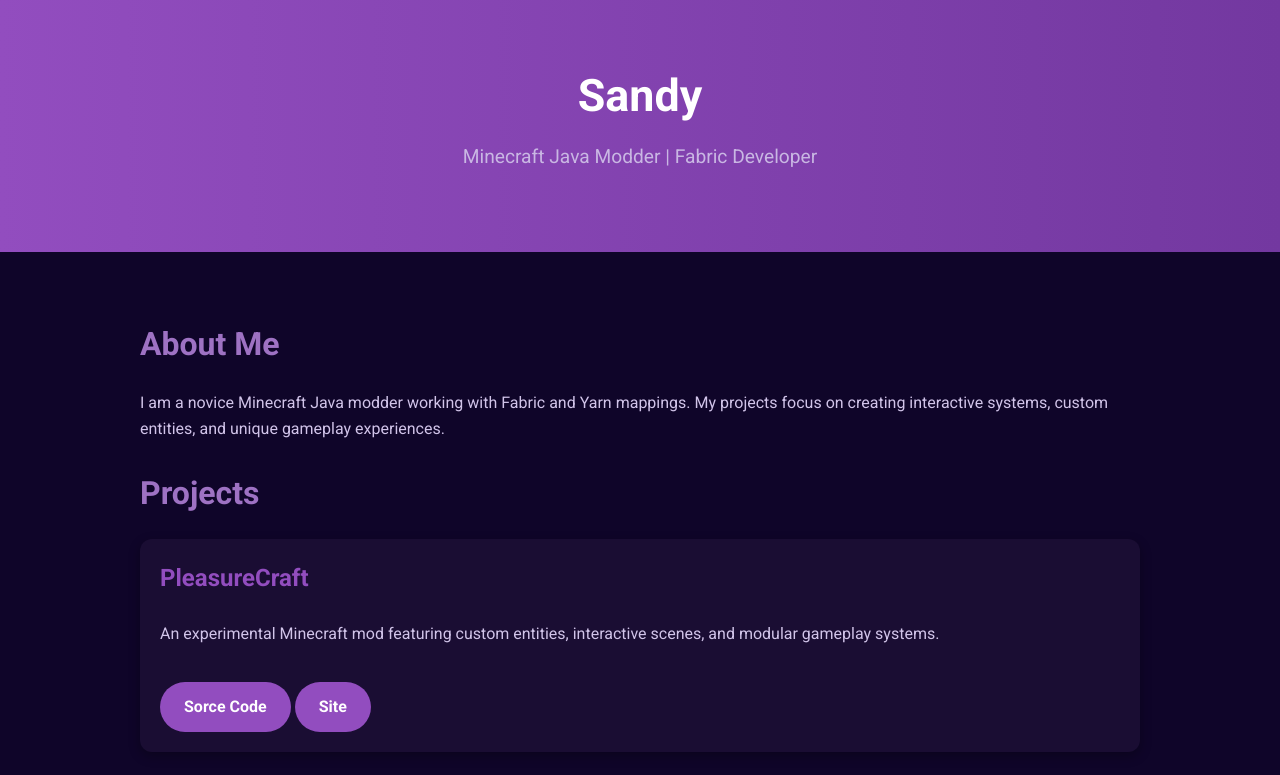
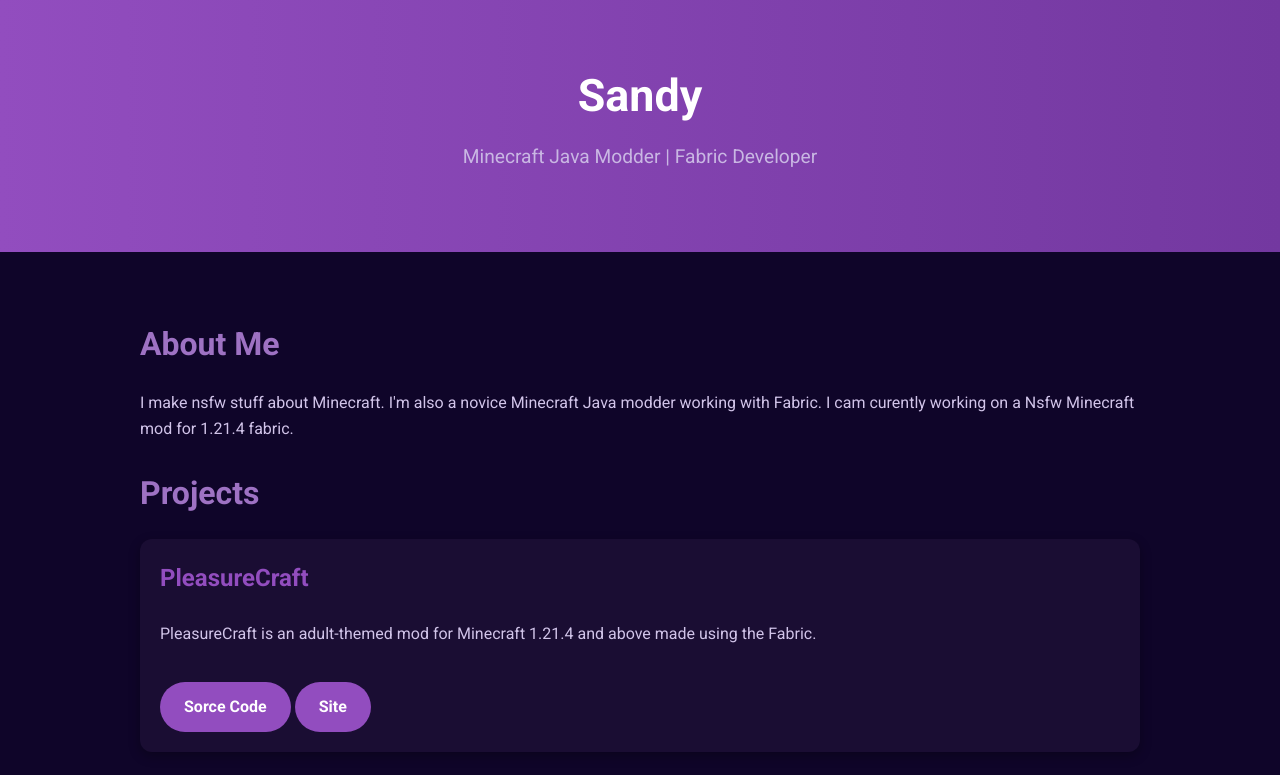
Before and after one commit to sandyymandy/sandyymandy.github.io, a plain HTML site: page index.html in a window 1280 px wide. Shown: the top 775 px of the page. Drawn offline with Linux system fonts and the light colour scheme.

Commit message:
Update index.html

```diff
--- a/index.html
+++ b/index.html
@@ -18,9 +18,9 @@
         <section>
             <h2>About Me</h2>
             <p>
-                I am a novice Minecraft Java modder working with Fabric and Yarn mappings.
-                My projects focus on creating interactive systems, custom entities,
-                and unique gameplay experiences.
+                I make nsfw stuff about Minecraft. I'm also a novice Minecraft Java modder working with Fabric.
+                I cam curently working on a Nsfw Minecraft mod for 1.21.4 fabric.
+
             </p>
         </section>
 
@@ -30,8 +30,7 @@
                 <div class="card">
                     <h3>PleasureCraft</h3>
                     <p>
-                        An experimental Minecraft mod featuring custom entities,
-                        interactive scenes, and modular gameplay systems.
+                        PleasureCraft is an adult-themed mod for Minecraft 1.21.4 and above made using the Fabric.
                     </p>
                     <a href="https://github.com/sandyymandy/pleasurecraft" target="_blank" class="button">Sorce Code</a>
                     <a href="pleasurecraft.html" target="_blank" class="button">Site</a>
```
